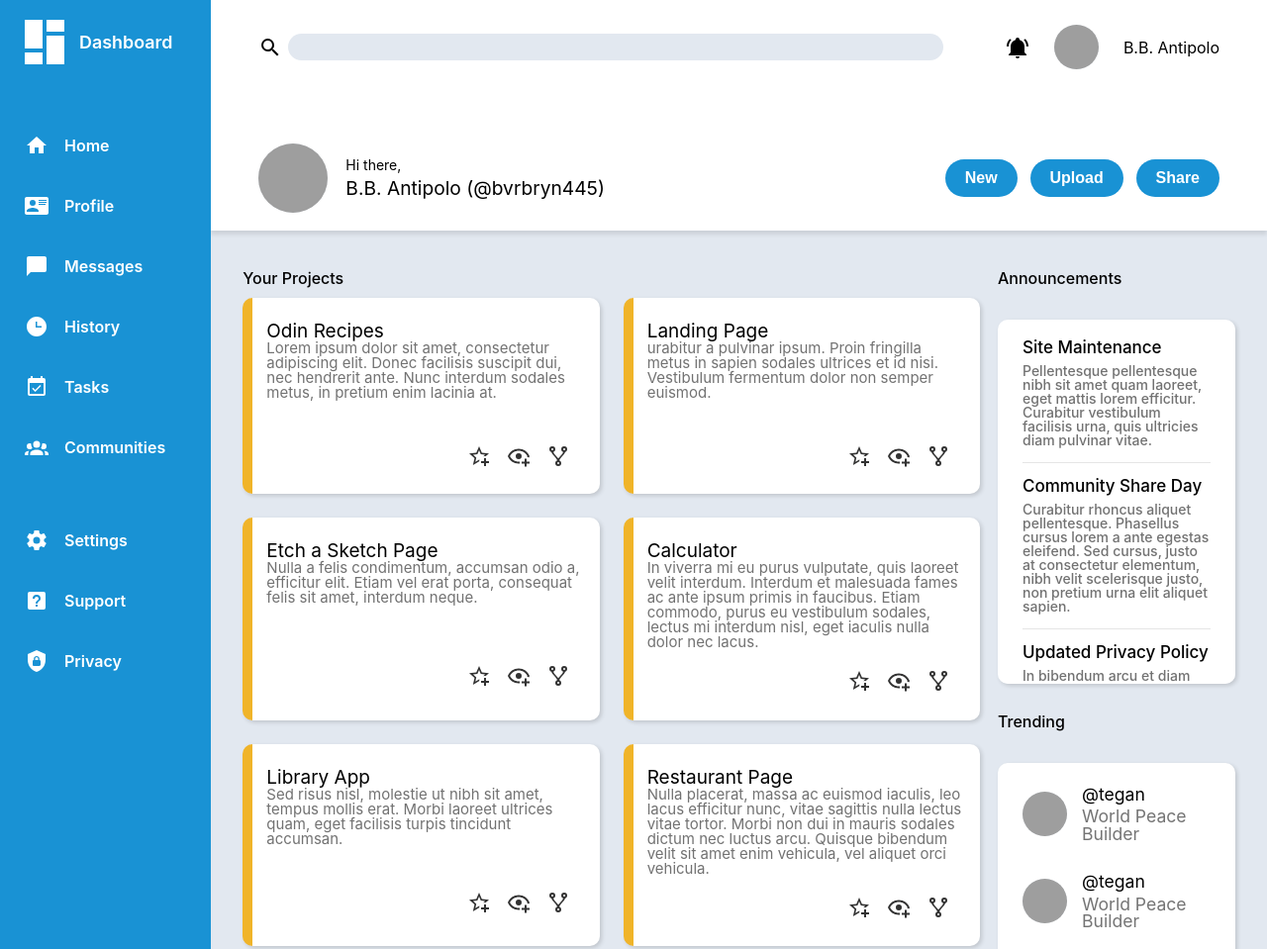
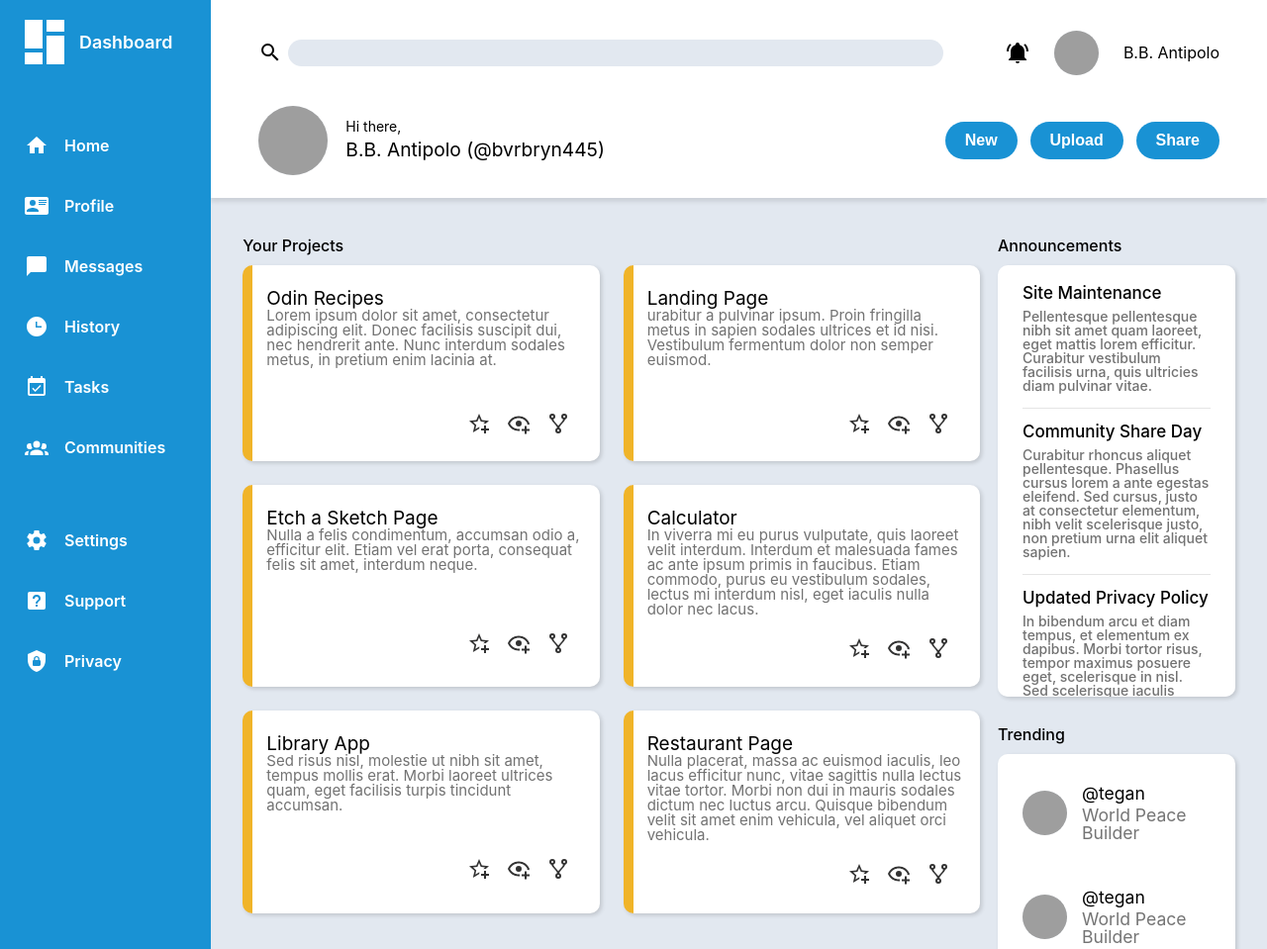
Before and after one commit to bbntpl/admin-dashboard, a plain HTML site: page index.html in a window 1280 px wide. Shown: the top 959 px of the page at 99% size. Drawn offline with Linux system fonts and the light colour scheme; grey boxes are pictures that could not be loaded.

Commit message:
styles(fix): remove grid addtional spacing

```diff
--- a/styles/main.css
+++ b/styles/main.css
@@ -22,7 +22,7 @@ ul {
     display: grid;
     min-height: 100vh;
     height: max-content;
-    grid-template: repeat(5, 1fr) / 1fr 5fr;
+    grid-template: minmax(200px, max-content) repeat(4, 1fr) / 1fr 5fr;
 }
 
 /******* REUSABLE SELECTORS *********/
@@ -124,7 +124,6 @@ div[class*='img-wrapper']>img {
 /********** HEADER **********/
 .header {
     display: grid;
-    align-content: space-between;
     padding: 25px 3rem 18px 3rem;
     grid-area: 1 / 2 / 2 / 3;
     background-color: #fff;
@@ -231,7 +230,10 @@ div[class*='img-wrapper']>img {
     background-color: var(--color-catskill-white);
     overflow-y: auto;
 }
-
+.main > * {
+    display: grid;
+    grid-template-rows: 40px minmax(400px , 1fr);
+}
 .dashboard__label {
     font-size: clamp(1rem, 1.1vw, 2rem);
     font-weight: 500;
@@ -286,7 +288,6 @@ div[class*='img-wrapper']>img {
 
 .dashboard__announcements {
     display: grid;
-    grid-template-rows: 1fr 6fr;
     justify-items: flex-start;
     grid-area: 1 / 2 / 2 / 3;
 }
@@ -319,7 +320,6 @@ div[class*='img-wrapper']>img {
 
 .dashboard__trending {
     display: grid;
-    grid-template-rows: 1fr 6fr;
     grid-area: 2 / 2 / 3 / 3;
 }
 
```
